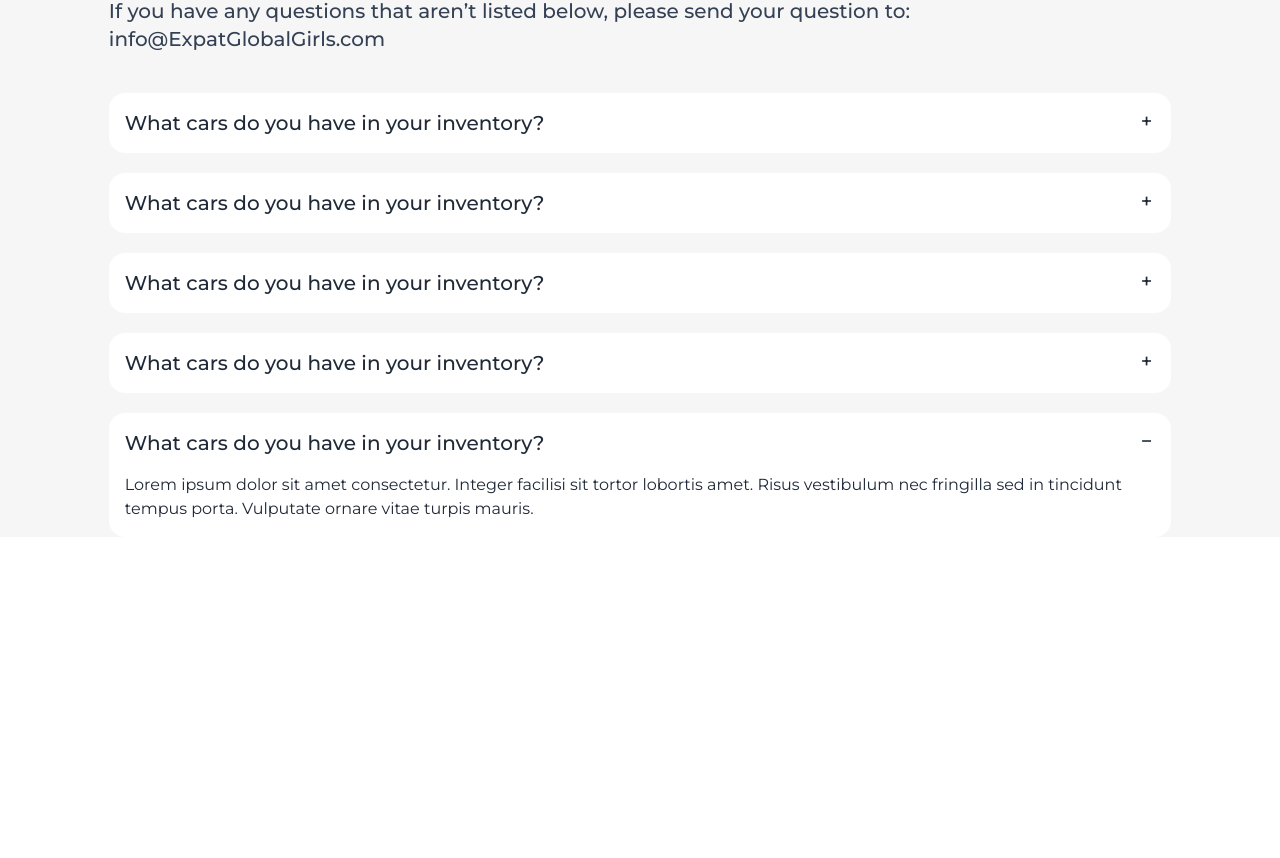
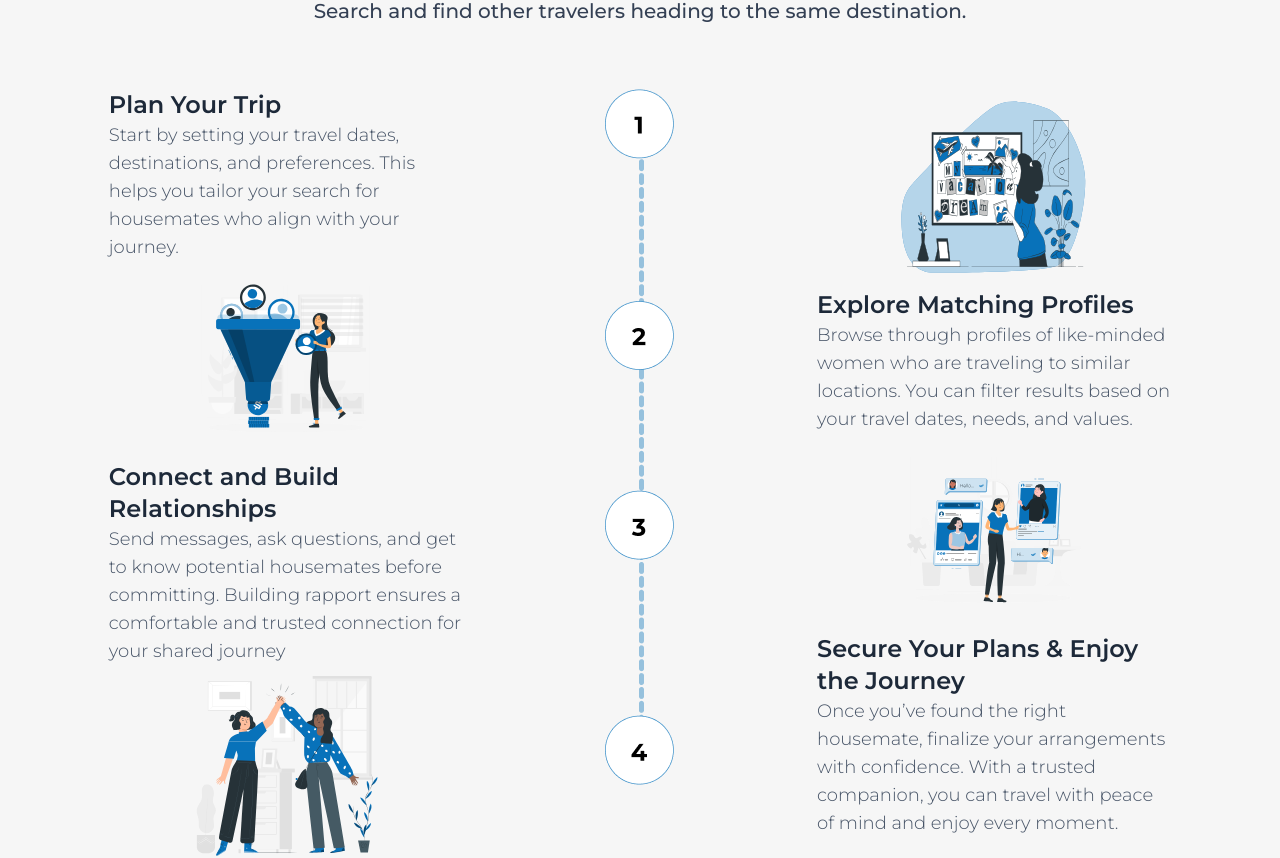
Before and after one commit to MdShuvo18/Expact-global-girls, a React (Vite) app: page / in a window 1280 px wide. Shown: the part 2639-3497 px from the top of the page. Before the commit the page ends 3176 px from the top, so only its background shows below. Built offline with nearby package versions, Linux system fonts and the light colour scheme.

Commit message:
Work section added successfuly done

```diff
--- a/src/Components/Home/Home.jsx
+++ b/src/Components/Home/Home.jsx
@@ -2,6 +2,7 @@ import Banner from "../Banner/Banner";
 import CommunitySection from "../CommunitySection/CommunitySection";
 import FAQsection from "../FAQsection/FAQsection";
 import TravelerSection from "../TravelerSection/TravelerSection";
+import WorkSection from "../WorksSection/WorkSection";
 
 
 const Home = () => {
@@ -11,6 +12,7 @@ const Home = () => {
             <main>
                 <CommunitySection />
                 <TravelerSection/>
+                <WorkSection/>
                 <FAQsection/>
             </main>
         </div>
--- /dev/null
+++ b/src/Components/WorksSection/WorkSection.jsx
@@ -0,0 +1,56 @@
+import Headers from "../../reUseable/Headers";
+import img1 from "../../assets/image-resources/Filter-rafiki 1.svg"
+import img2 from "../../assets/image-resources/Friendship-pana 1.svg"
+import img3 from "../../assets/image-resources/Group 12.png"
+import img4 from "../../assets/image-resources/Vision board-bro 1.svg"
+import img5 from "../../assets/image-resources/Online friends-rafiki 1.svg"
+
+const WorkSection = () => {
+    return (
+        <div className="mt-24">
+            <Headers title="How It Works" subTitle="Search and find other travelers heading to the same destination." />
+            <div className="grid grid-cols-3 justify-items-center mt-16">
+                {/* left side */}
+                <div>
+                    <div>
+                        <h1 className="text-2xl font-semibold text-[#1D2939]">Plan Your Trip</h1>
+                        <p className="text-lg font-light text-[#475467]">Start by setting your travel dates, destinations, and preferences. This helps you tailor your search for housemates who align with your journey.</p>
+                        <div className="flex justify-center items-center">
+                            <img src={img1} alt="" />
+                        </div>
+                    </div>
+                    <div>
+                        <h1 className="text-2xl font-semibold text-[#1D2939]">Connect and Build Relationships</h1>
+                        <p className="text-lg font-light text-[#475467]">Send messages, ask questions, and get to know potential housemates before committing. Building rapport ensures a comfortable and trusted connection for your shared journey</p>
+                        <div className="flex justify-center items-center">
+                            <img src={img2} alt="" />
+                        </div>
+                    </div>
+                </div>
+                {/* middle */}
+                <div> <img src={img3} alt="" /></div>
+                {/* right side */}
+                <div>
+                    <div>
+                        <div className="flex justify-center items-center">
+                            <img src={img4} alt="" />
+                        </div>
+                        <h1 className="text-2xl font-semibold text-[#1D2939]">Explore Matching Profiles</h1>
+                        <p className="text-lg font-light text-[#475467]">Browse through profiles of like-minded women who are traveling to similar locations. You can filter results based on your travel dates, needs, and values.</p>
+
+                    </div>
+                    <div>
+                        <div className="flex justify-center items-center">
+                            <img src={img5} alt="" />
+                        </div>
+                        <h1 className="text-2xl font-semibold text-[#1D2939]">Secure Your Plans & Enjoy the Journey</h1>
+                        <p className="text-lg font-light text-[#475467]">Once you’ve found the right housemate, finalize your arrangements with confidence. With a trusted companion, you can travel with peace of mind and enjoy every moment.</p>
+
+                    </div>
+                </div>
+            </div>
+        </div>
+    );
+};
+
+export default WorkSection;
```
Also changed, not shown: src/assets/image-resources/Group 12.png (added).
